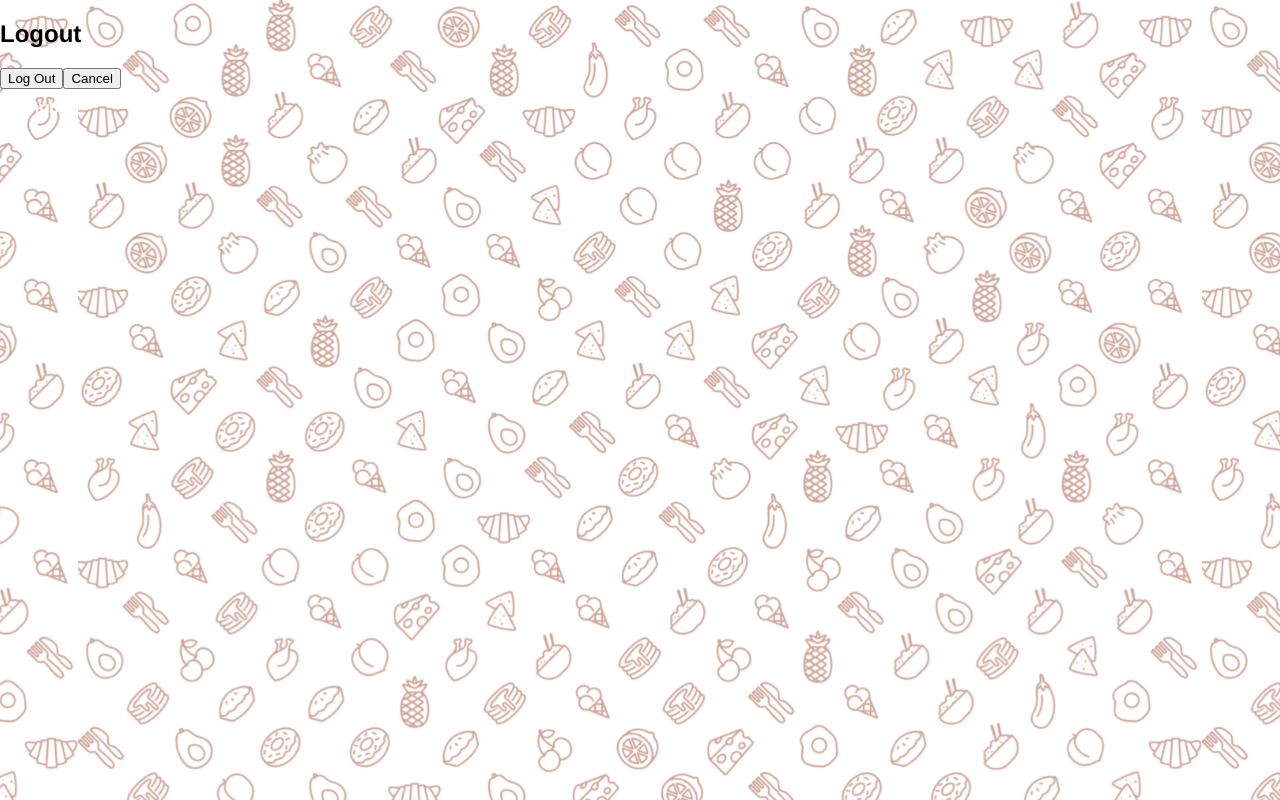
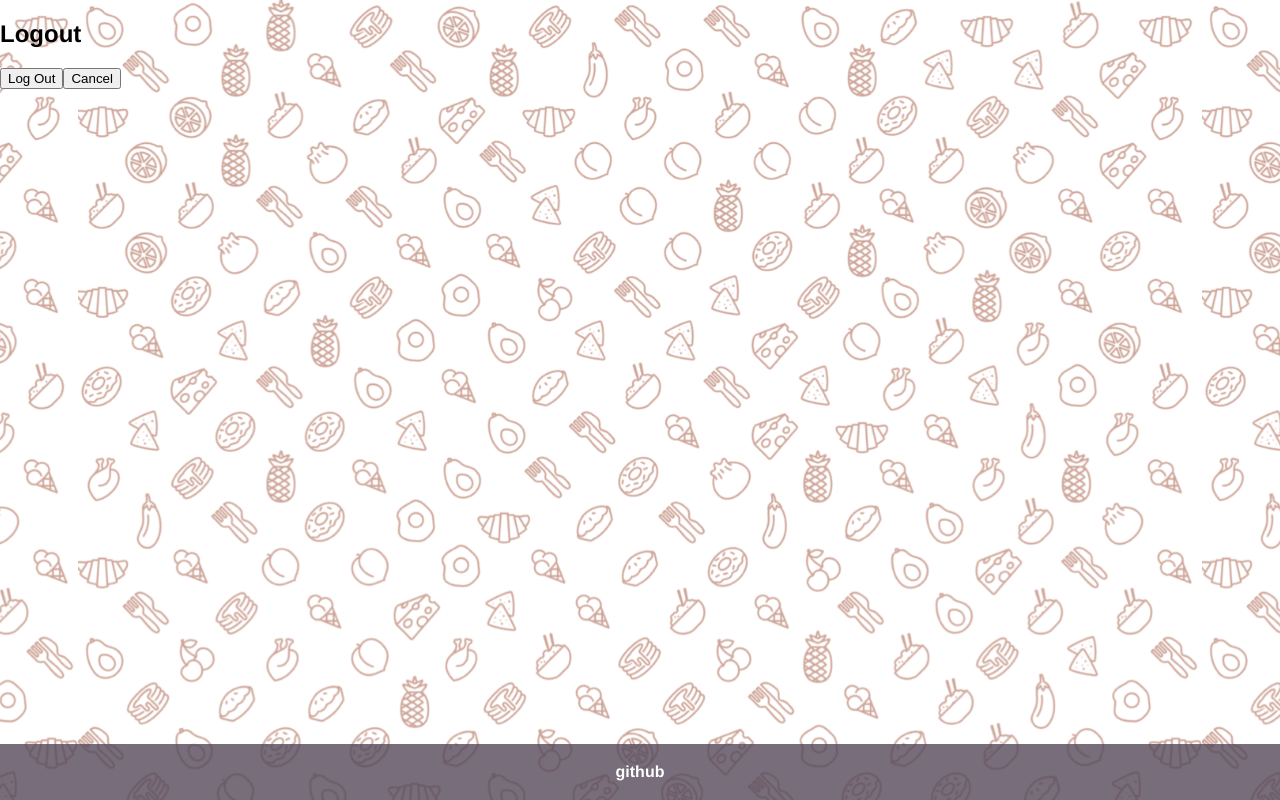
Before and after one commit to DanThomp507/Everybody-Eats, a React (Create React App) app in the folder client/: page /logout in a window 1280 px wide. Built offline with nearby package versions, Linux system fonts and the light colour scheme; no server answers; what google-maps-react would draw is missing.

Commit message:
fixed css thing

```diff
--- a/client/src/css/App.css
+++ b/client/src/css/App.css
@@ -139,7 +139,7 @@ html {
 
 
 
-  /* .footer {
+  .footer {
     position: fixed;
     bottom: 0vh;
     width: 100vw;
@@ -149,7 +149,7 @@ html {
     align-items: center;
     background-color: rgba(85, 73, 91, .8);
     z-index: 2;
-  } */
+  }
 
   .footer a {
     display: flex;
```
